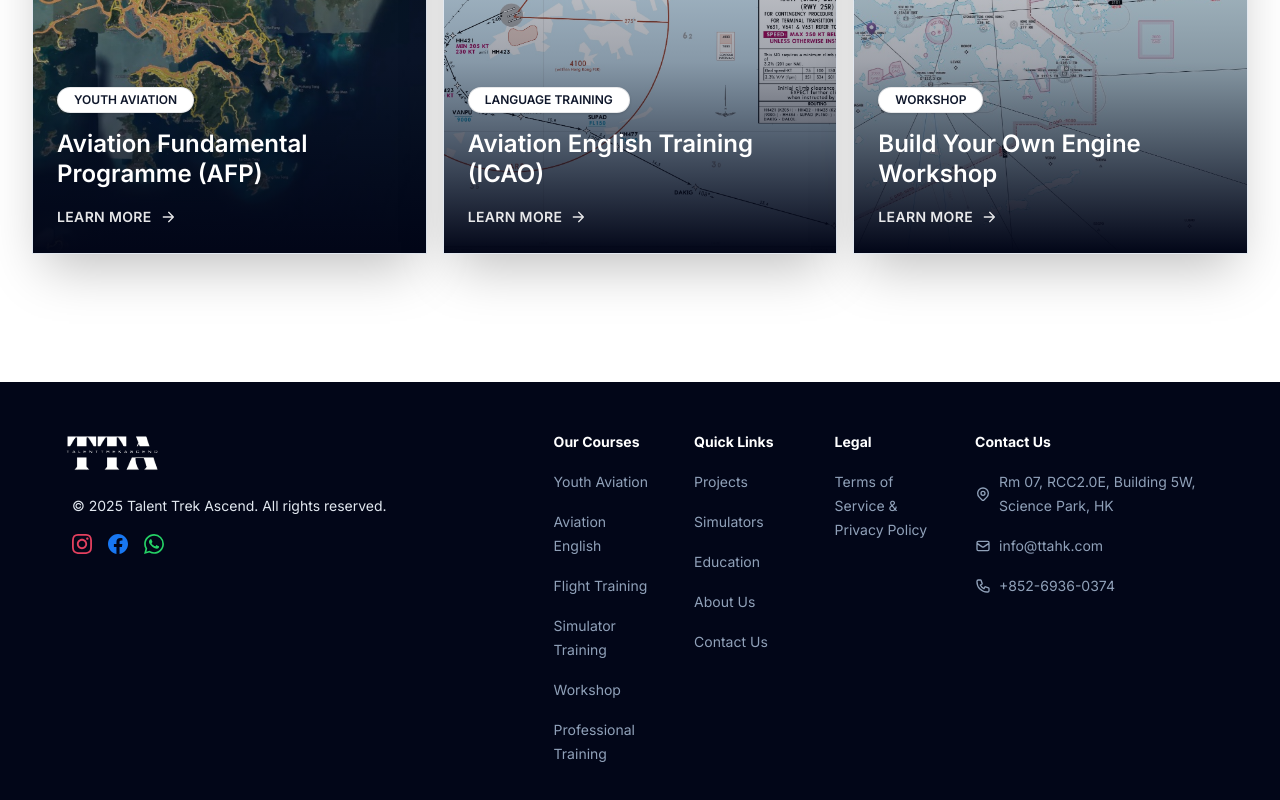
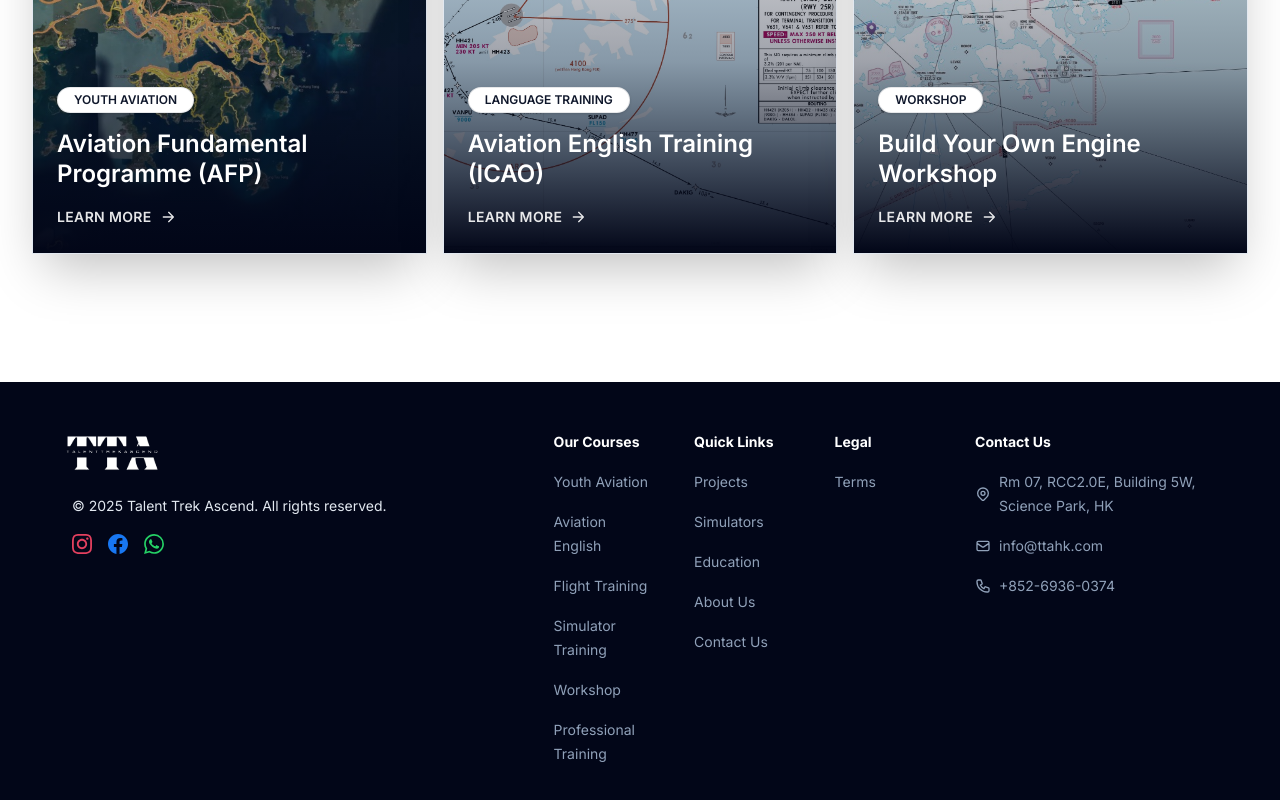
Before and after one commit to austinttahk-blip/tta-website, a Next.js app: page / in a window 1280 px wide. Shown: the part 3132-3932 px from the top of the page. Built offline with nearby package versions, Linux system fonts and the light colour scheme.

Commit message:
Update About page images to replace outdated visuals with new assets, enhancing content relevance and user engagement. Modify footer legal page title for clarity.

```diff
--- a/src/app/about/page.jsx
+++ b/src/app/about/page.jsx
@@ -4,10 +4,10 @@ import { CTASection } from '@/components/CTASection'
 import Image from 'next/image'
 
 // Import training images for hero section
-import pilotTwoImage from '@/images/training/pilot-2.jpg'
+import galleryImage3 from '@/images/gallery/gallery-3.jpeg'
 import ffsImage from '@/images/education/ffs.jpeg'
 import aboutusImage1 from '@/images/training/aboutus-1.jpeg'
-import aboutusImage2 from '@/images/training/aboutus-2.jpeg'
+import evtolImage from '@/images/solutions/evtol.jpeg'
 import simulatorImage from '@/images/training/simulator.jpeg'
 import flightViewImage from '@/images/education/flight-view.jpeg'
 
@@ -114,7 +114,7 @@ export default function AboutPage() {
                     <div className="relative">
                       <Image
                         alt=""
-                        src={aboutusImage2}
+                        src={evtolImage}
                         className="aspect-2/3 w-full rounded-xl bg-gray-900/5 object-cover shadow-lg"
                         width={352}
                         height={528}
@@ -126,7 +126,7 @@ export default function AboutPage() {
                     <div className="relative">
                       <Image
                         alt=""
-                        src={pilotTwoImage}
+                        src={simulatorImage}
                         className="aspect-2/3 w-full rounded-xl bg-gray-900/5 object-cover shadow-lg"
                         width={352}
                         height={528}
@@ -158,8 +158,7 @@ export default function AboutPage() {
                     <div className="relative">
                       <Image
                         alt=""
-
-                        src={simulatorImage}
+                        src={galleryImage3}
                         className="aspect-2/3 w-full rounded-xl bg-gray-900/5 object-cover shadow-lg"
                         width={352}
                         height={528}
--- a/src/components/Footer.jsx
+++ b/src/components/Footer.jsx
@@ -73,7 +73,7 @@ export function Footer() {
 
   const legalPages = [
     {
-      title: "Terms of Service & Privacy Policy",
+      title: "Terms",
       href: "/terms-and-privacy",
     },
   ];
```
